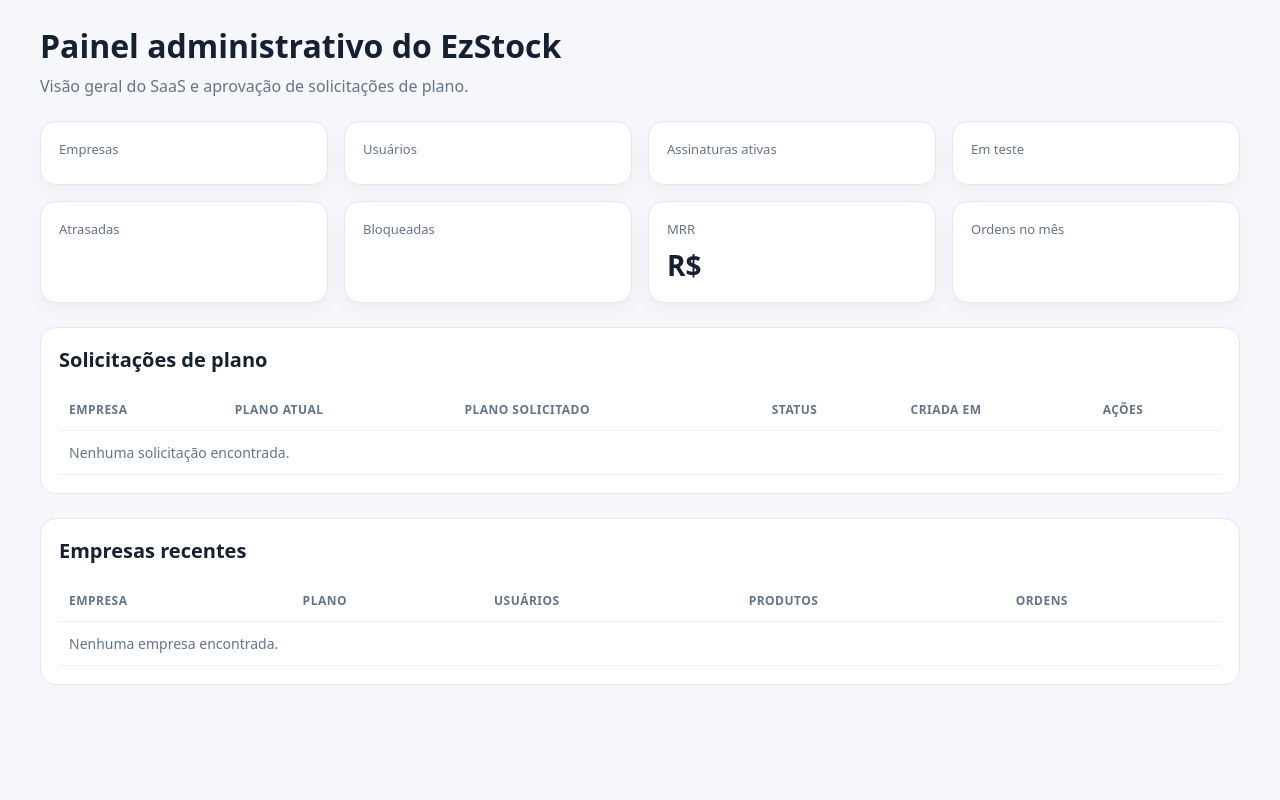
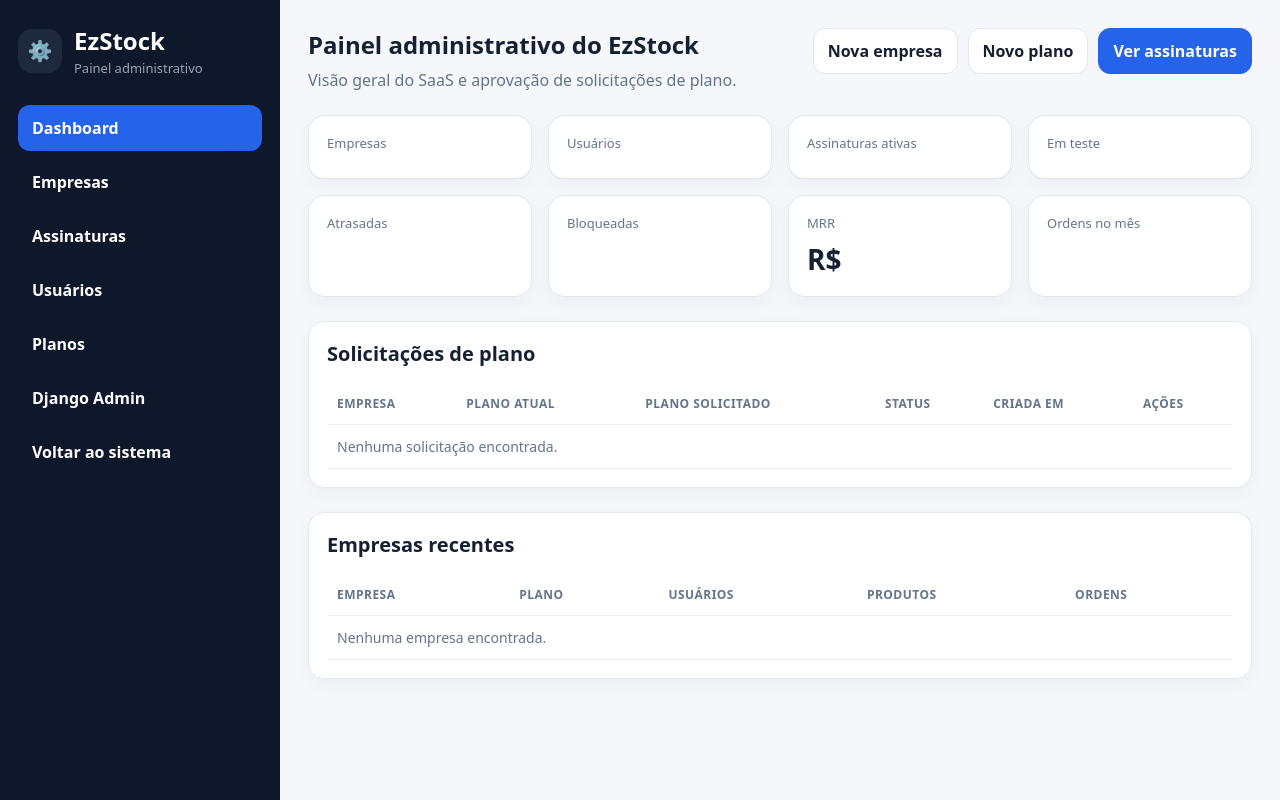
Before and after one commit to szimas125/motogest, a Django app: template templates/saas_admin/dashboard.html in a window 1280 px wide. Run offline with Django 5.2, Linux system fonts and the light colour scheme; the template is opened without the code that fills it, so the values that code supplies are empty.

Commit message:
Add files via upload

```diff
--- a/templates/saas_admin/dashboard.html
+++ b/templates/saas_admin/dashboard.html
@@ -5,39 +5,262 @@
     <meta name="viewport" content="width=device-width, initial-scale=1">
     <title>Painel Admin | EzStock</title>
     <style>
-        body{font-family:system-ui,-apple-system,Segoe UI,Roboto,Arial,sans-serif;background:#f5f7fb;color:#162033;margin:0}
-        .wrap{max-width:1200px;margin:0 auto;padding:24px}
-        h1{margin:0 0 8px}
-        .sub{color:#64748b;margin-bottom:24px}
-        .grid{display:grid;grid-template-columns:repeat(4,minmax(0,1fr));gap:16px;margin-bottom:24px}
-        .card{background:#fff;border:1px solid #e2e8f0;border-radius:16px;padding:18px;box-shadow:0 6px 18px rgba(15,23,42,.04)}
-        .label{font-size:13px;color:#64748b;margin-bottom:8px}
-        .value{font-size:28px;font-weight:700}
-        .section{background:#fff;border:1px solid #e2e8f0;border-radius:16px;padding:18px;margin-bottom:24px}
-        .section h2{margin:0 0 16px;font-size:20px}
-        table{width:100%;border-collapse:collapse}
-        th,td{padding:12px 10px;border-bottom:1px solid #edf2f7;text-align:left;font-size:14px;vertical-align:top}
-        th{font-size:12px;text-transform:uppercase;letter-spacing:.04em;color:#64748b}
-        .actions{display:flex;gap:8px;flex-wrap:wrap}
-        .btn{border:none;border-radius:10px;padding:10px 14px;font-weight:600;cursor:pointer}
-        .btn-ok{background:#16a34a;color:#fff}
-        .btn-no{background:#dc2626;color:#fff}
-        .btn-apply{background:#2563eb;color:#fff}
-        .tag{display:inline-block;padding:5px 10px;border-radius:999px;background:#eef2ff;color:#3730a3;font-size:12px;font-weight:700}
-        .muted{color:#64748b}
-        @media (max-width: 960px){.grid{grid-template-columns:repeat(2,minmax(0,1fr))}}
-        @media (max-width: 640px){.grid{grid-template-columns:1fr}}
+        :root{
+            --bg:#f5f7fb;
+            --surface:#ffffff;
+            --line:#e2e8f0;
+            --text:#162033;
+            --muted:#64748b;
+            --primary:#2563eb;
+            --primary-dark:#1d4ed8;
+            --success:#16a34a;
+            --danger:#dc2626;
+            --sidebar:#0f172a;
+            --sidebar-muted:#94a3b8;
+            --sidebar-hover:#1e293b;
+        }
+        *{box-sizing:border-box}
+        body{
+            margin:0;
+            font-family:system-ui,-apple-system,Segoe UI,Roboto,Arial,sans-serif;
+            background:var(--bg);
+            color:var(--text);
+        }
+        .layout{
+            min-height:100vh;
+            display:grid;
+            grid-template-columns:280px 1fr;
+        }
+        .sidebar{
+            background:var(--sidebar);
+            color:#fff;
+            padding:24px 18px;
+            position:sticky;
+            top:0;
+            height:100vh;
+        }
+        .brand{
+            display:flex;
+            align-items:center;
+            gap:12px;
+            margin-bottom:28px;
+        }
+        .brand-badge{
+            width:44px;
+            height:44px;
+            border-radius:14px;
+            background:#1e293b;
+            display:flex;
+            align-items:center;
+            justify-content:center;
+            font-size:20px;
+        }
+        .brand h1{
+            margin:0;
+            font-size:24px;
+        }
+        .brand p{
+            margin:2px 0 0;
+            color:var(--sidebar-muted);
+            font-size:13px;
+        }
+        .nav{
+            display:flex;
+            flex-direction:column;
+            gap:8px;
+        }
+        .nav a{
+            color:#fff;
+            text-decoration:none;
+            padding:12px 14px;
+            border-radius:12px;
+            font-weight:600;
+            display:block;
+        }
+        .nav a:hover{
+            background:var(--sidebar-hover);
+        }
+        .nav a.active{
+            background:var(--primary);
+        }
+        .content{
+            padding:28px;
+        }
+        .topbar{
+            display:flex;
+            justify-content:space-between;
+            gap:16px;
+            align-items:flex-start;
+            margin-bottom:24px;
+        }
+        .topbar h2{
+            margin:0 0 8px;
+            font-size:24px;
+        }
+        .topbar p{
+            margin:0;
+            color:var(--muted);
+        }
+        .quick-actions{
+            display:flex;
+            gap:10px;
+            flex-wrap:wrap;
+        }
+        .quick-actions a{
+            background:var(--surface);
+            border:1px solid var(--line);
+            border-radius:12px;
+            padding:11px 14px;
+            text-decoration:none;
+            color:var(--text);
+            font-weight:700;
+        }
+        .quick-actions a.primary{
+            background:var(--primary);
+            border-color:var(--primary);
+            color:#fff;
+        }
+        .grid{
+            display:grid;
+            grid-template-columns:repeat(4,minmax(0,1fr));
+            gap:16px;
+            margin-bottom:24px;
+        }
+        .card{
+            background:var(--surface);
+            border:1px solid var(--line);
+            border-radius:16px;
+            padding:18px;
+            box-shadow:0 6px 18px rgba(15,23,42,.04);
+        }
+        .label{
+            font-size:13px;
+            color:var(--muted);
+            margin-bottom:8px;
+        }
+        .value{
+            font-size:28px;
+            font-weight:700;
+        }
+        .section{
+            background:var(--surface);
+            border:1px solid var(--line);
+            border-radius:16px;
+            padding:18px;
+            margin-bottom:24px;
+            box-shadow:0 6px 18px rgba(15,23,42,.04);
+        }
+        .section h3{
+            margin:0 0 16px;
+            font-size:20px;
+        }
+        table{
+            width:100%;
+            border-collapse:collapse;
+        }
+        th,td{
+            padding:12px 10px;
+            border-bottom:1px solid #edf2f7;
+            text-align:left;
+            font-size:14px;
+            vertical-align:top;
+        }
+        th{
+            font-size:12px;
+            text-transform:uppercase;
+            letter-spacing:.04em;
+            color:var(--muted);
+        }
+        .actions{
+            display:flex;
+            gap:8px;
+            flex-wrap:wrap;
+        }
+        .btn{
+            border:none;
+            border-radius:10px;
+            padding:10px 14px;
+            font-weight:700;
+            cursor:pointer;
+        }
+        .btn-ok{background:var(--success);color:#fff}
+        .btn-no{background:var(--danger);color:#fff}
+        .btn-apply{background:var(--primary);color:#fff}
+        .tag{
+            display:inline-block;
+            padding:5px 10px;
+            border-radius:999px;
+            background:#eef2ff;
+            color:#3730a3;
+            font-size:12px;
+            font-weight:700;
+        }
+        .muted{color:var(--muted)}
+        .messages{
+            margin-bottom:16px;
+        }
+        .message{
+            background:#ecfeff;
+            color:#155e75;
+            border:1px solid #a5f3fc;
+            padding:12px 14px;
+            border-radius:12px;
+            margin-bottom:8px;
+        }
+        @media (max-width: 1100px){
+            .grid{grid-template-columns:repeat(2,minmax(0,1fr))}
+            .layout{grid-template-columns:1fr}
+            .sidebar{
+                position:relative;
+                height:auto;
+            }
+        }
+        @media (max-width: 640px){
+            .grid{grid-template-columns:1fr}
+            .topbar{flex-direction:column}
+            .content{padding:18px}
+        }
     </style>
 </head>
 <body>
-    <div class="wrap">
-        <h1>Painel administrativo do EzStock</h1>
-        <div class="sub">Visão geral do SaaS e aprovação de solicitações de plano.</div>
+    <div class="layout">
+        <aside class="sidebar">
+            <div class="brand">
+                <div class="brand-badge">⚙️</div>
+                <div>
+                    <h1>EzStock</h1>
+                    <p>Painel administrativo</p>
+                </div>
+            </div>
+
+            <nav class="nav">
+                <a href="{% url 'saas_admin_dashboard' %}" class="active">Dashboard</a>
+                <a href="{% url 'saas_admin_empresas' %}">Empresas</a>
+                <a href="{% url 'saas_admin_assinaturas' %}">Assinaturas</a>
+                <a href="{% url 'saas_admin_usuarios' %}">Usuários</a>
+                <a href="{% url 'saas_admin_planos' %}">Planos</a>
+                <a href="/admin/">Django Admin</a>
+                <a href="{% url 'dashboard' %}">Voltar ao sistema</a>
+            </nav>
+        </aside>
+
+        <main class="content">
+            <div class="topbar">
+                <div>
+                    <h2>Painel administrativo do EzStock</h2>
+                    <p>Visão geral do SaaS e aprovação de solicitações de plano.</p>
+                </div>
+                <div class="quick-actions">
+                    <a href="{% url 'saas_admin_empresa_create' %}">Nova empresa</a>
+                    <a href="{% url 'saas_admin_plano_create' %}">Novo plano</a>
+                    <a href="{% url 'saas_admin_assinaturas' %}" class="primary">Ver assinaturas</a>
+                </div>
+            </div>
 
             {% if messages %}
-            <div class="section">
+                <div class="messages">
                     {% for message in messages %}
-                    <div>{{ message }}</div>
+                        <div class="message">{{ message }}</div>
                     {% endfor %}
                 </div>
             {% endif %}
@@ -54,7 +277,7 @@
             </div>
 
             <div class="section">
-            <h2>Solicitações de plano</h2>
+                <h3>Solicitações de plano</h3>
                 <table>
                     <thead>
                         <tr>
@@ -111,7 +334,7 @@
             </div>
 
             <div class="section">
-            <h2>Empresas recentes</h2>
+                <h3>Empresas recentes</h3>
                 <table>
                     <thead>
                         <tr>
@@ -137,6 +360,7 @@
                     </tbody>
                 </table>
             </div>
+        </main>
     </div>
 </body>
 </html>
```
Lines whose indentation alone changed are shown as unchanged.
